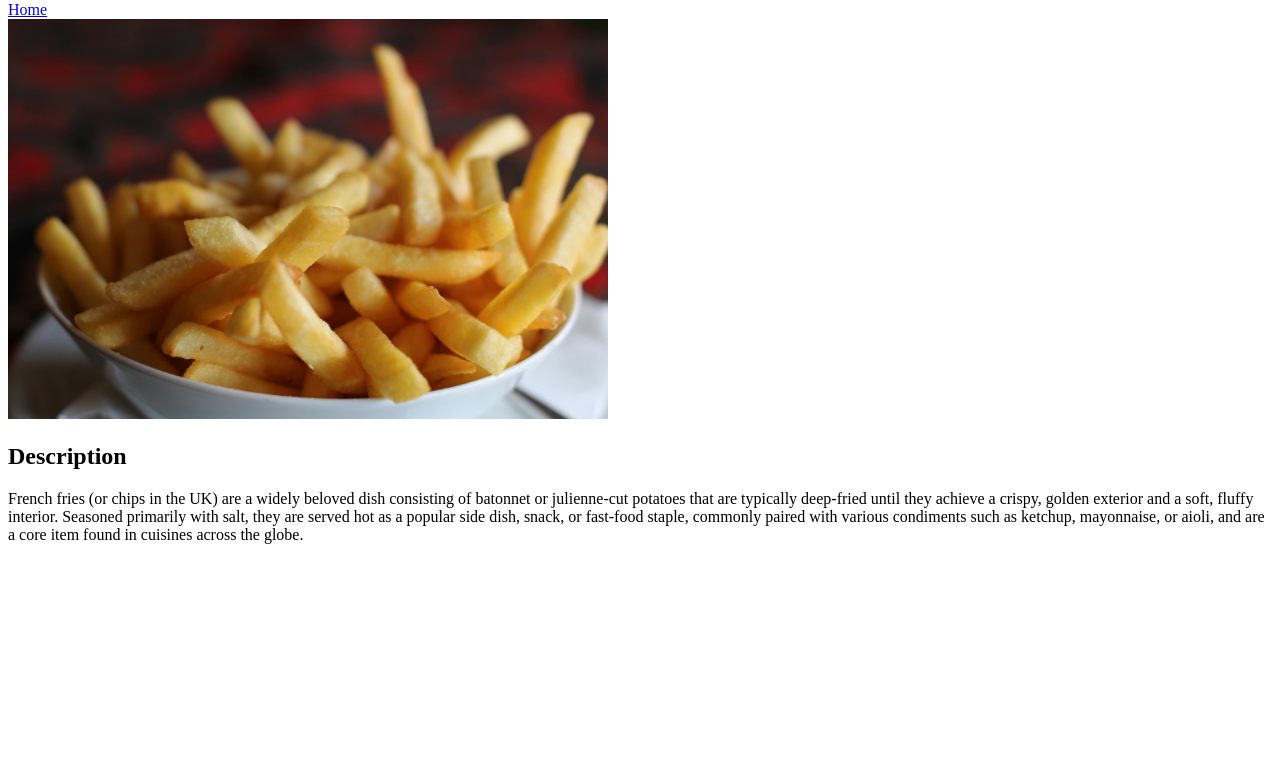
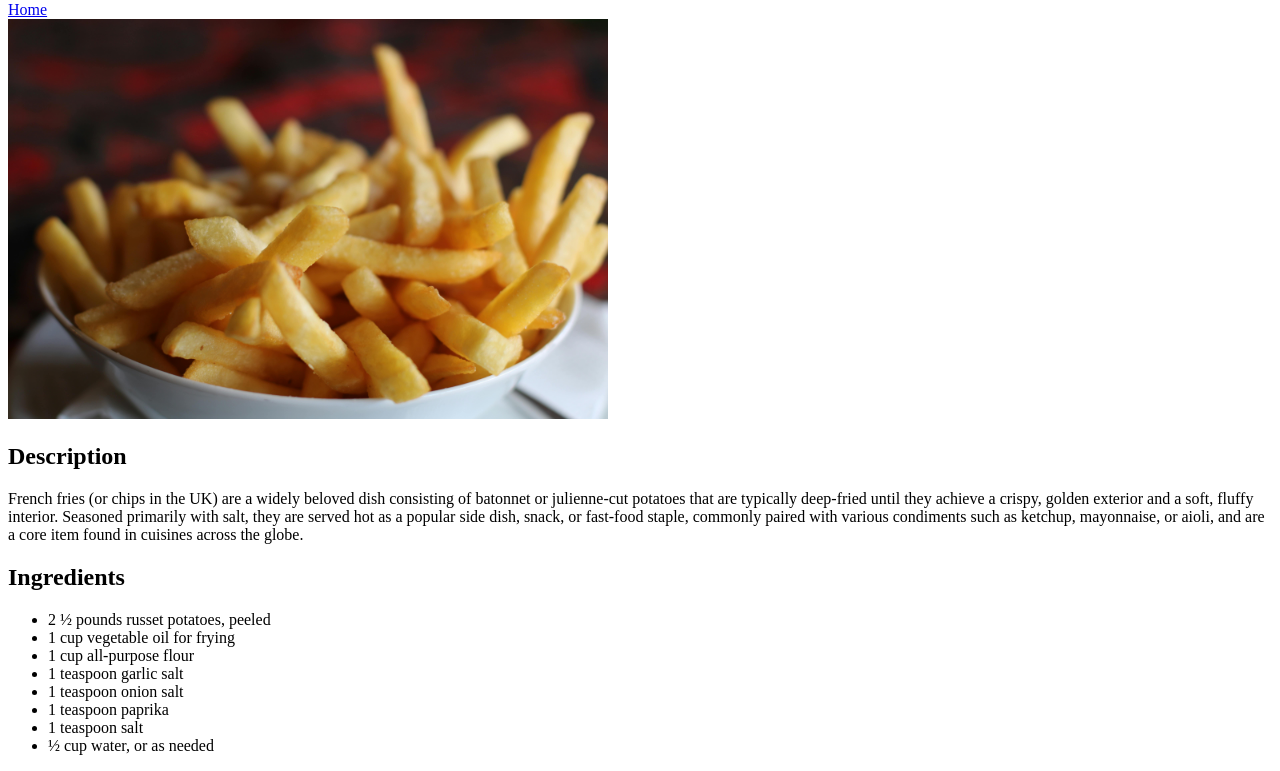
Before and after one commit to mirxia/odin-recipes, a plain HTML site: page recipes/fries.html in a window 1280 px wide. Shown: the part 79-850 px from the top of the page. Before the commit the page ends 800 px from the top, so only its background shows below. Drawn offline with Linux system fonts and the light colour scheme.

Commit message:
Add ingredients for fries

```diff
--- a/recipes/fries.html
+++ b/recipes/fries.html
@@ -13,5 +13,17 @@
         <img src="../images/fries.jpg" alt="Image of french fries" width="600" height="400">
         <h2>Description</h2>
         <p>French fries (or chips in the UK) are a widely beloved dish consisting of batonnet or julienne-cut potatoes that are typically deep-fried until they achieve a crispy, golden exterior and a soft, fluffy interior. Seasoned primarily with salt, they are served hot as a popular side dish, snack, or fast-food staple, commonly paired with various condiments such as ketchup, mayonnaise, or aioli, and are a core item found in cuisines across the globe.</p>
+
+        <h2>Ingredients</h2>
+        <ul>
+            <li>2 ½ pounds russet potatoes, peeled</li>
+            <li>1 cup vegetable oil for frying</li>
+            <li>1 cup all-purpose flour</li>
+            <li>1 teaspoon garlic salt</li>
+            <li>1 teaspoon onion salt</li>
+            <li>1 teaspoon paprika</li>
+            <li>1 teaspoon salt</li>
+            <li>½ cup water, or as needed</li>
+        </ul>
     </body>
 </html>
```
